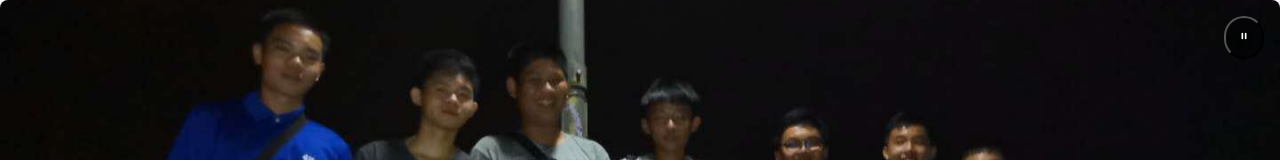
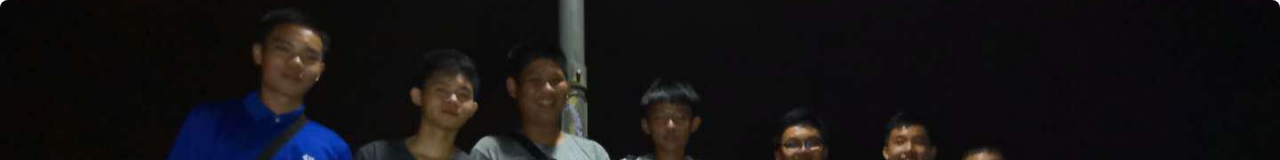
Before and after one commit to yjezean/mini_graduation_project, a Vue app: page / in a window 1280 px wide. Shown: the top 160 px of the page. Built offline with nearby package versions, Linux system fonts and the light colour scheme.

Commit message:
Remove auto-play toggle button from ImageCarousel component to simplify functionality and improve user experience.

```diff
--- a/src/components/ImageCarousel/ImageCarousel.vue
+++ b/src/components/ImageCarousel/ImageCarousel.vue
@@ -74,21 +74,6 @@
         :aria-label="`Go to image ${index + 1}`"
       />
     </div>
-
-    <!-- Auto-play Toggle -->
-    <button
-      v-if="images.length > 1"
-      class="absolute top-4 right-4 bg-black/50 hover:bg-black/70 text-white p-2 rounded-full transition-colors duration-200 z-10"
-      @click="toggleAutoPlay"
-      :aria-label="isPlaying ? 'Pause slideshow' : 'Play slideshow'"
-    >
-      <svg v-if="isPlaying" class="w-5 h-5" fill="none" stroke="currentColor" viewBox="0 0 24 24">
-        <path stroke-linecap="round" stroke-linejoin="round" stroke-width="2" d="M10 9v6m4-6v6" />
-      </svg>
-      <svg v-else class="w-5 h-5" fill="none" stroke="currentColor" viewBox="0 0 24 24">
-        <path stroke-linecap="round" stroke-linejoin="round" stroke-width="2" d="M14.828 14.828a4 4 0 01-5.656 0M9 10h1m4 0h1m-6 4h.01M21 12a9 9 0 11-18 0 9 9 0 0118 0z" />
-      </svg>
-    </button>
   </div>
 </template>
 
```
